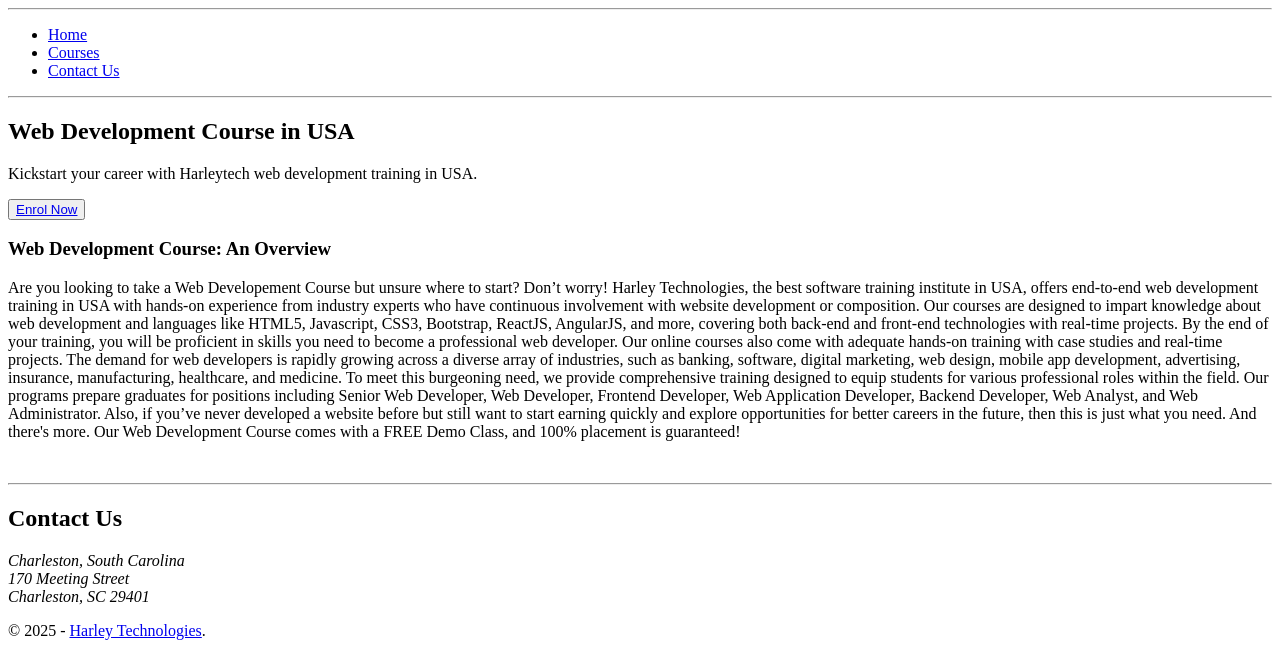
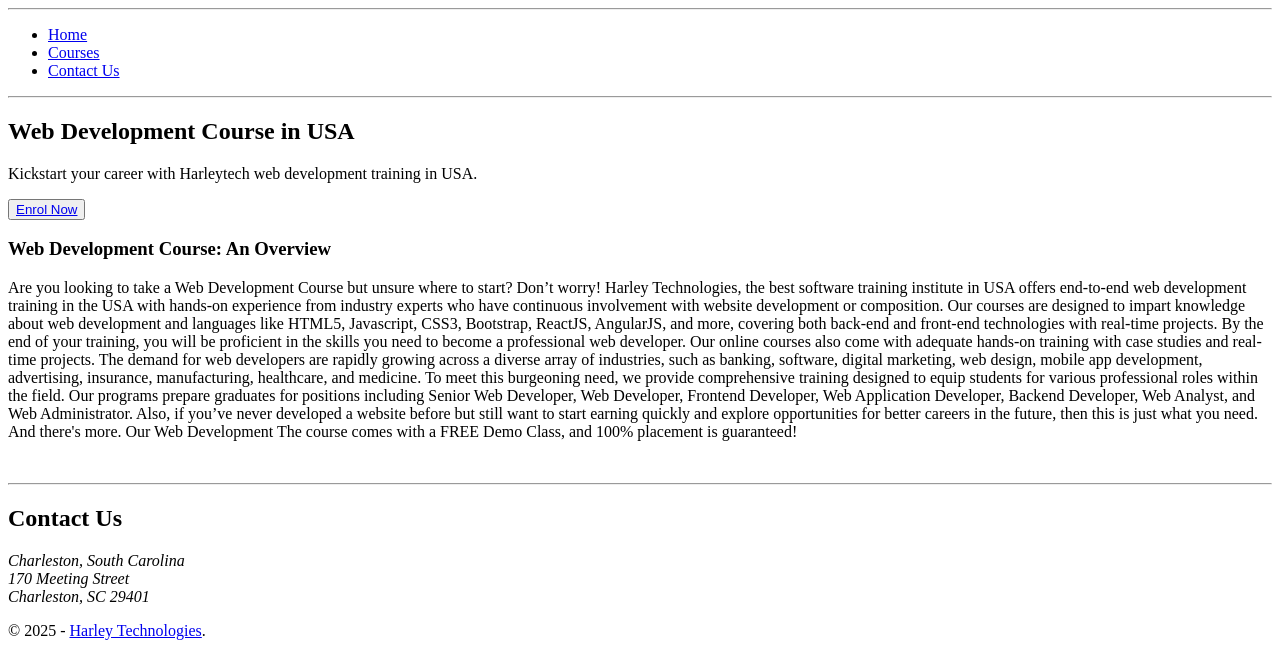
Before and after one commit to HarleyNaveen/project-02, a plain HTML site: page index.html in a window 1280 px wide. Shown: the part 402-1058 px from the top of the page. Drawn offline with Linux system fonts and the light colour scheme.

Commit message:
Update index.html

```diff
--- a/index.html
+++ b/index.html
@@ -39,19 +39,19 @@
         <article>
           <h3>Web Development Course: An Overview</h3>
           <p>
-            Are you looking to take a Web Developement Course but unsure where
+            Are you looking to take a Web Development Course but unsure where
             to start? Don’t worry! Harley Technologies, the best software
-            training institute in USA, offers end-to-end web development
-            training in USA with hands-on experience from industry experts who
+            training institute in USA offers end-to-end web development
+            training in the USA with hands-on experience from industry experts who
             have continuous involvement with website development or composition.
             Our courses are designed to impart knowledge about web development
             and languages like HTML5, Javascript, CSS3, Bootstrap, ReactJS,
             AngularJS, and more, covering both back-end and front-end
             technologies with real-time projects. By the end of your training,
-            you will be proficient in skills you need to become a professional
+            you will be proficient in the skills you need to become a professional
             web developer. Our online courses also come with adequate hands-on
             training with case studies and real-time projects. The demand for
-            web developers is rapidly growing across a diverse array of
+            web developers are rapidly growing across a diverse array of
             industries, such as banking, software, digital marketing, web
             design, mobile app development, advertising, insurance,
             manufacturing, healthcare, and medicine. To meet this burgeoning
@@ -63,7 +63,7 @@
             developed a website before but still want to start earning quickly
             and explore opportunities for better careers in the future, then
             this is just what you need. And there's more. Our Web Development
-            Course comes with a FREE Demo Class, and 100% placement is
+            The course comes with a FREE Demo Class, and 100% placement is
             guaranteed!
           </p>
         </article>
```
